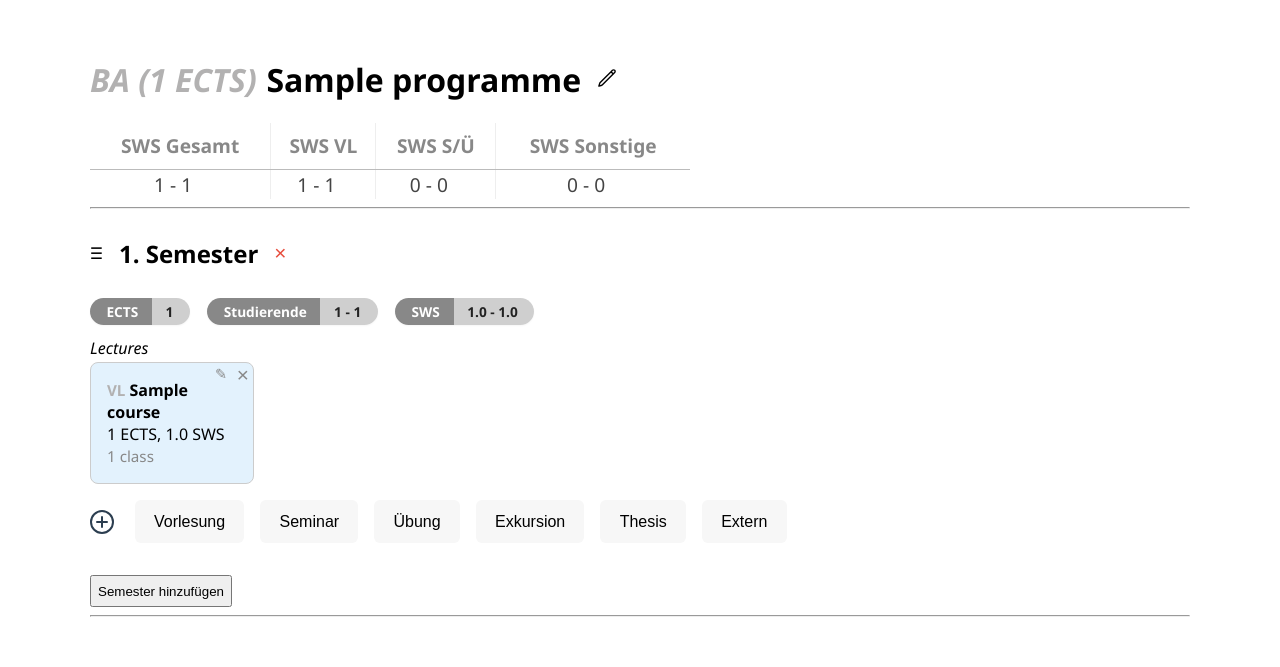
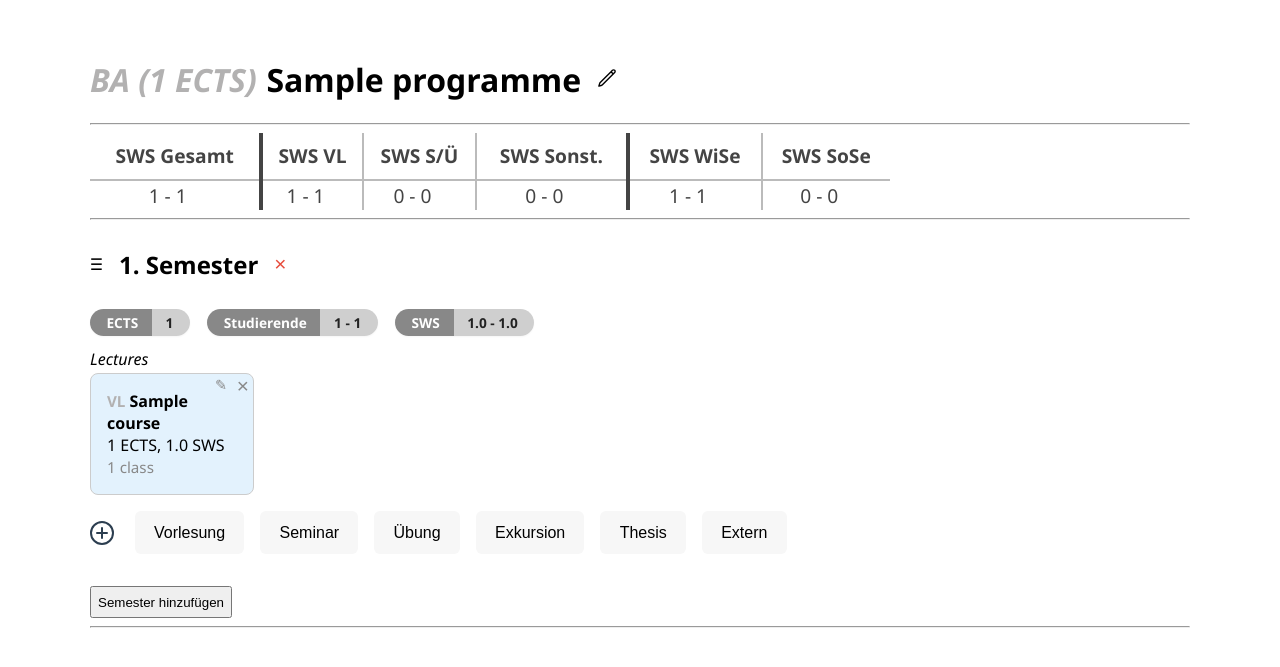
Before and after one commit to jfb-h/programme-designer, a Django app: page /programme/1/ in a window 1280 px wide. Shown: the part 65-732 px from the top of the page. Run offline with Django 5.2, Linux system fonts and the light colour scheme; tables that the repository leaves empty hold one stand-in row (values such as "Sample post").

Commit message:
stats table

```diff
--- a/studyprogrammes/templates/studyprogrammes/programme.html
+++ b/studyprogrammes/templates/studyprogrammes/programme.html
@@ -52,22 +52,28 @@
       </span>
     </div> -->
 
+<hr/>
+
     <div style="font-size:1em; color:#444; display:flex; flex-direction:column; gap:0.2em; align-items:flex-start; width:100%;">
-      <table style="width:100%; max-width:600px; font-size:1.2em; color:#444; border-collapse:collapse; text-align:center; margin-left:0;">
+      <table style="width:100%; max-width:800px; font-size:1.2em; color:#444; border-collapse:collapse; text-align:center; margin-left:0;">
         <thead>
           <tr>
-            <th style="color:#888; padding:0.5em 0; border-bottom:1px solid #bbb; border-right:1px solid #eee;">SWS Gesamt</th>
-            <th style="color:#888; padding:0.5em 0; border-bottom:1px solid #bbb; border-right:1px solid #eee;">SWS VL</th>
-            <th style="color:#888; padding:0.5em 0; border-bottom:1px solid #bbb; border-right:1px solid #eee;">SWS S/Ü</th>
-            <th style="color:#888; padding:0.5em 0; border-bottom:1px solid #bbb;">SWS Sonstige</th>
+            <th style="padding:0.5em 0; border-bottom:2px solid #bbb; border-right:4px solid #444;">SWS Gesamt</th>
+            <th style="padding:0.5em 0; border-bottom:2px solid #bbb; border-right:2px solid #bbb;">SWS VL</th>
+            <th style="padding:0.5em 0; border-bottom:2px solid #bbb; border-right:2px solid #bbb;">SWS S/Ü</th>
+            <th style="padding:0.5em 0; border-bottom:2px solid #bbb; border-right:4px solid #444;">SWS Sonst.</th>
+            <th style="padding:0.5em 0; border-bottom:2px solid #bbb; border-right:2px solid #bbb;">SWS WiSe</th>
+            <th style="padding:0.5em 0; border-bottom:2px solid #bbb;">SWS SoSe</th>
           </tr>
         </thead>
         <tbody>
           <tr>
-            <td style="text-align:center; border-right:1px solid #eee;">{{ total_sws_min|floatformat:0 }} - {{ total_sws_max|floatformat:0 }}</td>
-            <td style="text-align:center; border-right:1px solid #eee;">{{ sws_lectures_min|floatformat:0 }} - {{ sws_lectures_max|floatformat:0 }}</td>
-            <td style="text-align:center; border-right:1px solid #eee;">{{ sws_seminars_min|floatformat:0 }} - {{ sws_seminars_max|floatformat:0 }}</td>
-            <td style="text-align:center;">{{ sws_other_min|floatformat:0 }} - {{ sws_other_max|floatformat:0 }}</td>
+            <td style="text-align:center; border-right:4px solid #444;">{{ total_sws_min|floatformat:0 }} - {{ total_sws_max|floatformat:0 }}</td>
+            <td style="text-align:center; border-right:2px solid #bbb;">{{ sws_lectures_min|floatformat:0 }} - {{ sws_lectures_max|floatformat:0 }}</td>
+            <td style="text-align:center; border-right:2px solid #bbb;">{{ sws_seminars_min|floatformat:0 }} - {{ sws_seminars_max|floatformat:0 }}</td>
+            <td style="text-align:center; border-right:4px solid #444;">{{ sws_other_min|floatformat:0 }} - {{ sws_other_max|floatformat:0 }}</td>
+            <td style="text-align:center; border-right:2px solid #bbb;">{{ sws_odd_min|floatformat:0 }} - {{ sws_odd_max|floatformat:0 }}</td>
+            <td style="text-align:center;">{{ sws_even_min|floatformat:0 }} - {{ sws_even_max|floatformat:0 }}</td>
           </tr>
         </tbody>
       </table>
```
